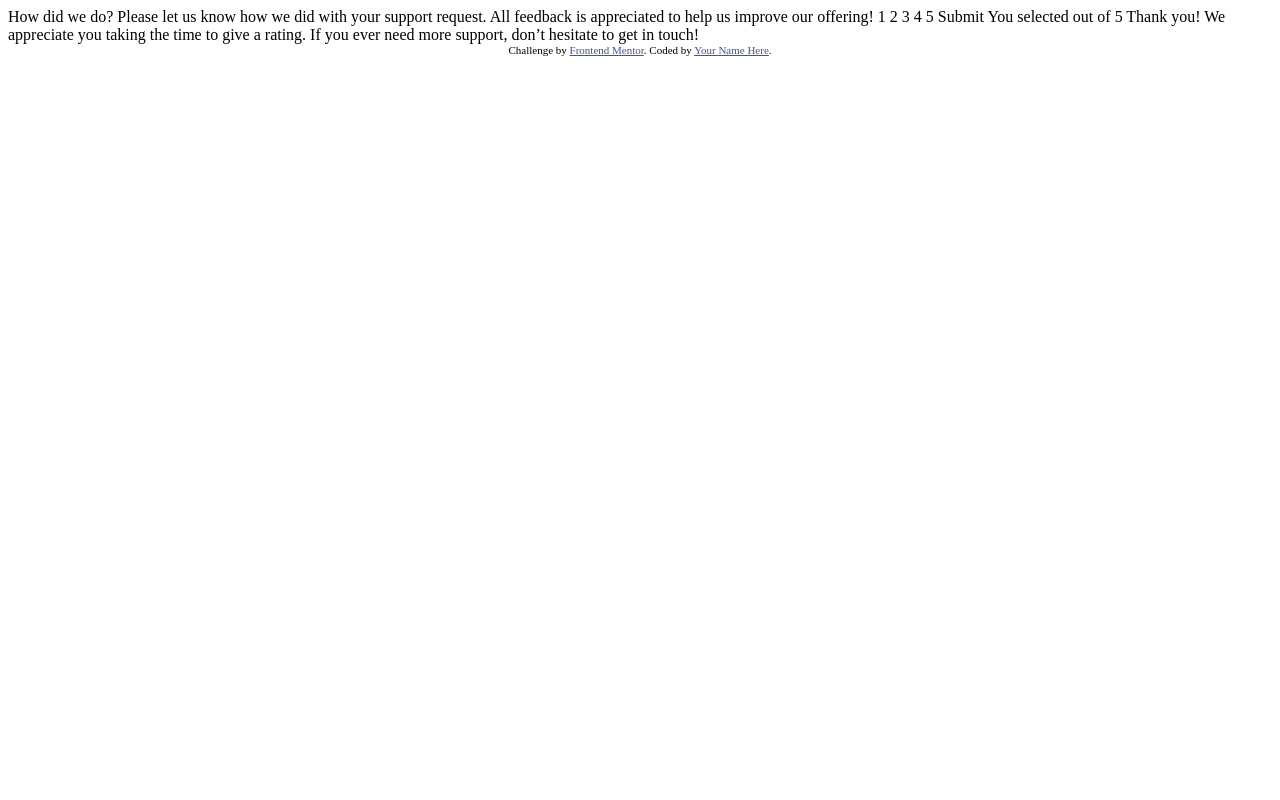
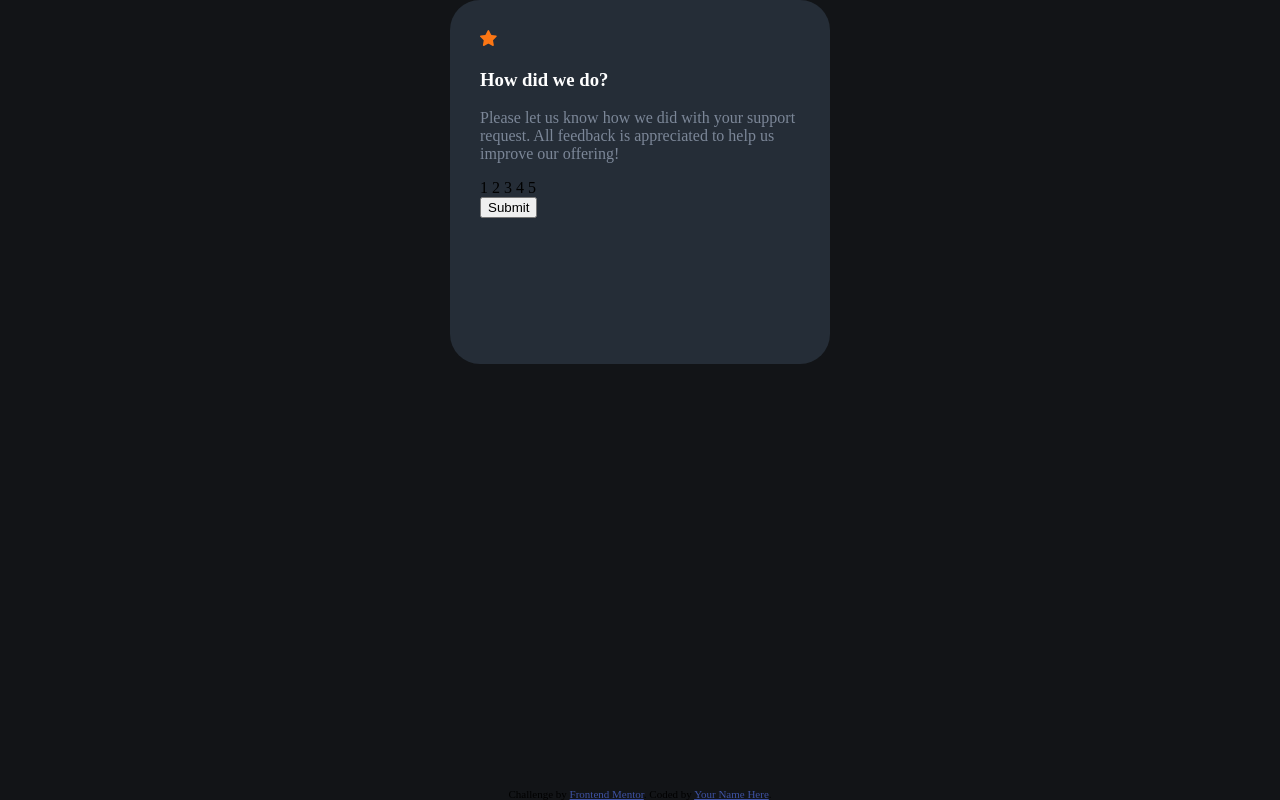
Before and after one commit to Lubiix/interactiveRating, a plain HTML site: page index.html in a window 1280 px wide. Drawn offline with Linux system fonts and the light colour scheme.

Commit message:
add file style css/ partiel style

```diff
--- a/index.html
+++ b/index.html
@@ -1,49 +1,73 @@
 <!DOCTYPE html>
 <html lang="en">
   <head>
-  <meta charset="UTF-8">
-  <meta name="viewport" content="width=device-width, initial-scale=1.0"> <!-- displays site properly based on user's device -->
+    <meta charset="UTF-8" />
+    <meta name="viewport" content="width=device-width, initial-scale=1.0" />
+    <!-- displays site properly based on user's device -->
 
-  <link rel="icon" type="image/png" sizes="32x32" href="./images/favicon-32x32.png">
-
+    <link
+      rel="icon"
+      type="image/png"
+      sizes="32x32"
+      href="./images/favicon-32x32.png"
+    />
+    <link href="styles.css" rel="stylesheet" />
     <title>Frontend Mentor | Interactive rating component</title>
 
     <!-- Feel free to remove these styles or customise in your own stylesheet 👍 -->
     <style>
-    .attribution { font-size: 11px; text-align: center; }
-    .attribution a { color: hsl(228, 45%, 44%); }
+      .attribution {
+        font-size: 11px;
+        text-align: center;
+      }
+      .attribution a {
+        color: hsl(228, 45%, 44%);
+      }
     </style>
   </head>
   <body>
-
+    <div class="main">
       <!-- Rating state start -->
-
-  How did we do?
-
-  Please let us know how we did with your support request. All feedback is appreciated
-  to help us improve our offering!
-
-  1 2 3 4 5
-
-  Submit
+      <div class="card">
+        <img
+          class="img_top_star"
+          src="images/icon-star.svg"
+          alt="orange star"
+        />
+        <h3>How did we do?</h3>
+        <p class="text">
+          Please let us know how we did with your support request. All feedback
+          is appreciated to help us improve our offering!
+        </p>
+        <div>1 2 3 4 5</div>
+        <button>Submit</button>
+      </div>
 
       <!-- Rating state end -->
 
       <!-- Thank you state start -->
-
-  You selected <!-- Add rating here --> out of 5
-
-  Thank you!
-
-  We appreciate you taking the time to give a rating. If you ever need more support,
-  don’t hesitate to get in touch!
+      <div id="thankYou" class="card">
+        <img class="img_thank_you" src="images/illustration-thank-you.svg" />
+        <p class="rating">
+          You selected
+          <!-- Add rating here -->
+          out of 5
+        </p>
+        <h3>Thank you!</h3>
+        <p class="text">
+          We appreciate you taking the time to give a rating. If you ever need
+          more support, don’t hesitate to get in touch!
+        </p>
 
         <!-- Thank you state end -->
-
+      </div>
 
       <div class="attribution">
-    Challenge by <a href="https://www.frontendmentor.io?ref=challenge" target="_blank">Frontend Mentor</a>.
-    Coded by <a href="#">Your Name Here</a>.
+        Challenge by
+        <a href="https://www.frontendmentor.io?ref=challenge" target="_blank"
+          >Frontend Mentor</a
+        >. Coded by <a href="#">Your Name Here</a>.
+      </div>
     </div>
   </body>
 </html>
--- /dev/null
+++ b/styles.css
@@ -0,0 +1,37 @@
+body {
+  margin: 0;
+  padding: 0;
+  height: 100vh;
+  width: 100vw;
+  background-color: hsl(216, 12%, 8%);
+}
+
+.main {
+  height: 100%;
+  width: 100%;
+  display: flex;
+  flex-direction: column;
+  justify-content: center;
+  align-items: center;
+}
+
+.card {
+  background-color: hsl(213, 19%, 18%);
+  margin-bottom: 30px;
+  border-radius: 30px;
+  width: 320px;
+  height: 320px;
+  padding: 30px;
+}
+
+h3 {
+  color: hsl(0, 0%, 100%);
+}
+
+.text {
+  color: hsl(216, 12%, 54%);
+}
+
+#thankYou {
+  visibility: hidden;
+}
```
Lines whose indentation alone changed are shown as unchanged.
